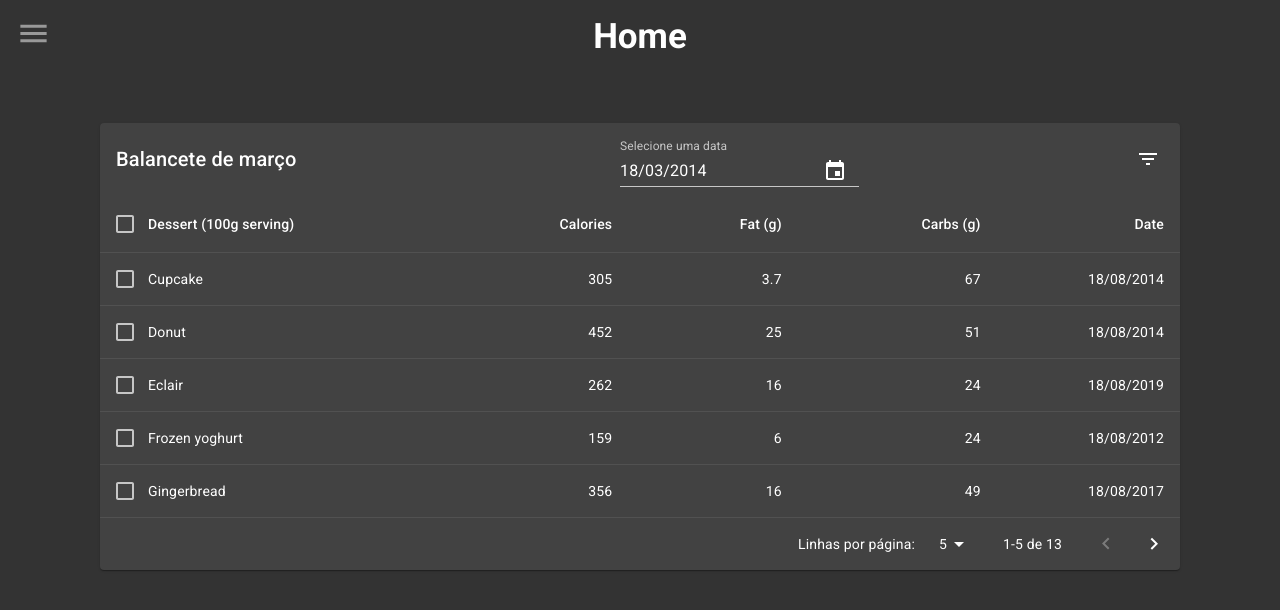
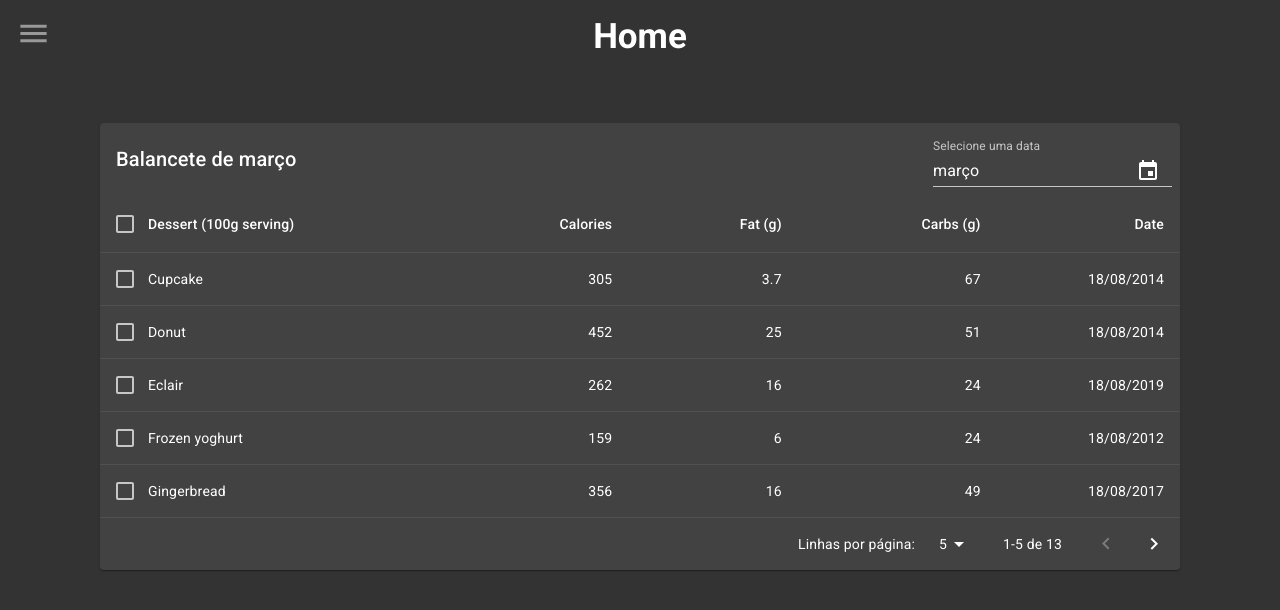
Before and after one commit to Kabelin/Financial, a React (Create React App) app: page / in a window 1280 px wide. Shown: the top 610 px of the page. Built offline with nearby package versions, Linux system fonts and the light colour scheme.

Commit message:
Tela home com datePicker inline

```diff
--- a/src/pages/Home/index.js
+++ b/src/pages/Home/index.js
@@ -2,6 +2,10 @@ import React from 'react'
 import PropTypes from 'prop-types'
 import clsx from 'clsx'
 import { lighten, makeStyles } from '@material-ui/core/styles'
+import {
+  MuiPickersUtilsProvider,
+  KeyboardDatePicker,
+} from '@material-ui/pickers'
 import {
   Table,
   TableBody,
@@ -19,13 +23,10 @@ import {
   Tooltip,
   Grid,
 } from '@material-ui/core'
-import { MdPrint, MdFilterList } from 'react-icons/md'
+import { MdPrint } from 'react-icons/md'
 import moment from 'moment'
 import MomentUtils from '@date-io/moment'
-import {
-  MuiPickersUtilsProvider,
-  KeyboardDatePicker,
-} from '@material-ui/pickers'
+
 import 'moment/locale/pt-br'
 
 import { Container, Header } from './styles'
@@ -292,13 +293,21 @@ const EnhancedTableToolbar = ({ numSelected, selected }) => {
           Balancete de {moment(selectedDate).format('MMMM')}
         </Typography>
       )}
-      {numSelected === 0 && (
-        <Grid container>
+
+      {numSelected > 0 ? (
+        <Tooltip title="Print">
+          <IconButton onClick={handlePrint} aria-label="print">
+            <MdPrint />
+          </IconButton>
+        </Tooltip>
+      ) : (
+        <Grid container justify="flex-end">
           <MuiPickersUtilsProvider utils={MomentUtils}>
             <KeyboardDatePicker
               autoOk
               disableToolbar
-              format="DD/MM/YYYY"
+              textFieldStyle={{ display: 'none' }}
+              format="MMMM"
               variant="inline"
               margin="normal"
               views={['year', 'month']}
@@ -312,20 +321,6 @@ const EnhancedTableToolbar = ({ numSelected, selected }) => {
             />
           </MuiPickersUtilsProvider>
         </Grid>
-      )}
-
-      {numSelected > 0 ? (
-        <Tooltip title="Print">
-          <IconButton onClick={handlePrint} aria-label="print">
-            <MdPrint />
-          </IconButton>
-        </Tooltip>
-      ) : (
-        <Tooltip title="Filter list">
-          <IconButton aria-label="filter list">
-            <MdFilterList />
-          </IconButton>
-        </Tooltip>
       )}
     </Toolbar>
   )
```
